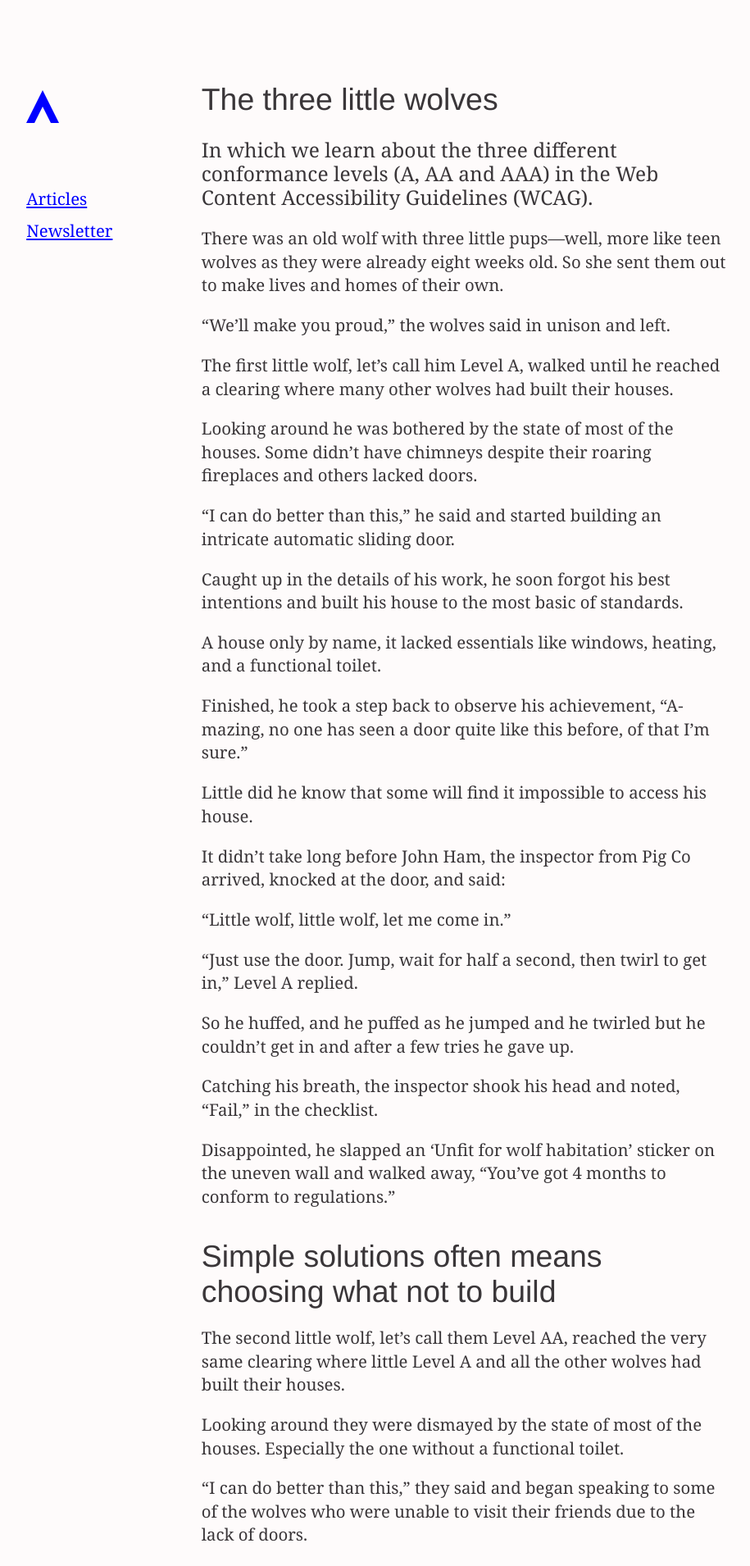
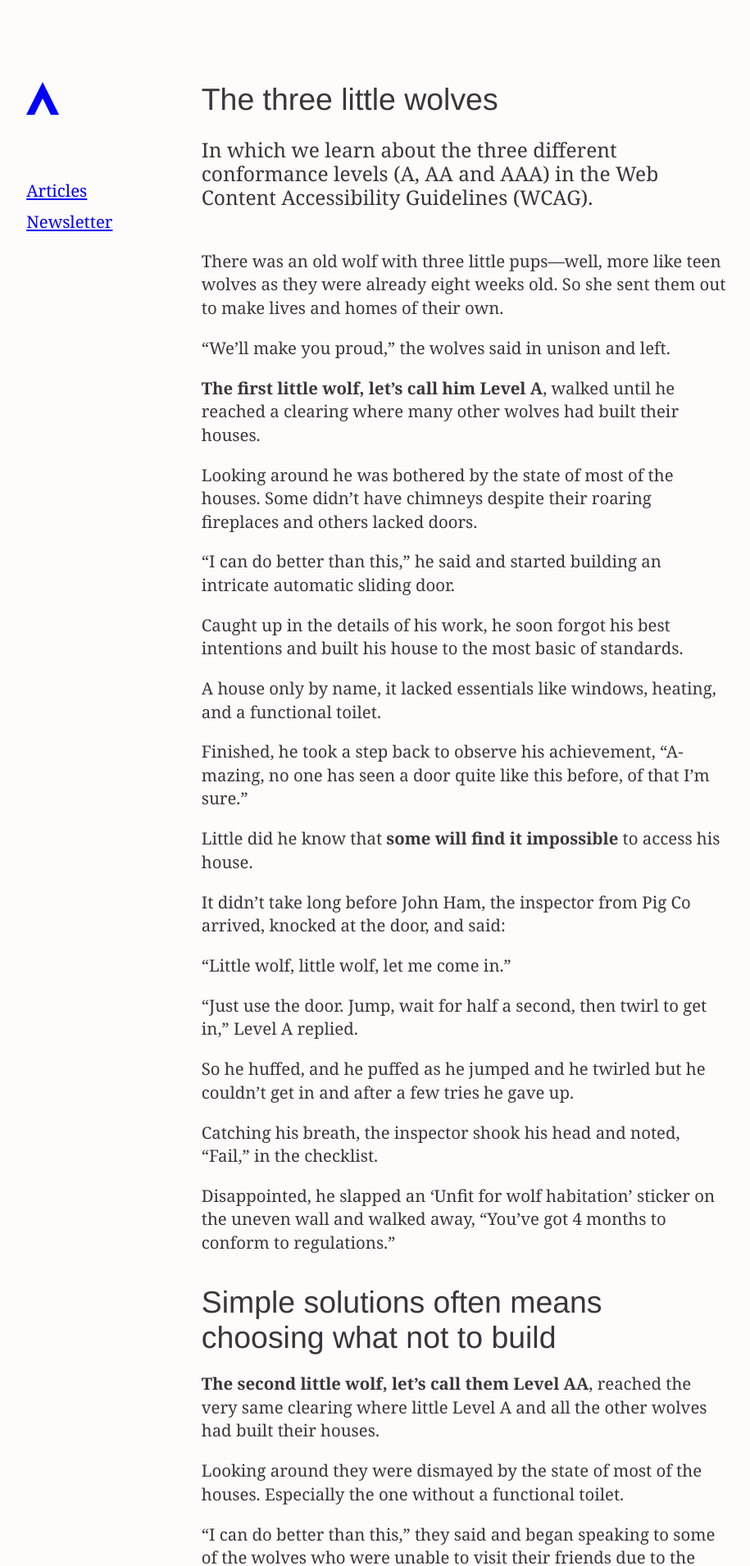
Before and after one commit to fiinix/superdupercritical, a Jekyll site: the page built from _posts/2019-06-11-wolves.md, in a window 1280 px wide. Shown: the top 1910 px of the page at 82% size, without its empty margins (110-1025 px from the left). Built offline with Jekyll 4.4.1, drawn with Linux system fonts in a browser that asks for light colours; some of the changed text lies outside the part shown.

Commit message:
Add narrow viewport styles. Tweak layout

```diff
--- a/_includes/email-cta.html
+++ b/_includes/email-cta.html
@@ -9,7 +9,7 @@
 
         <div class="field-group field-group--abreasted">
             <label for="mce-EMAIL" class="field-label visuallyhidden">Email (Required)</label>
-            <input type="email" value="" name="EMAIL" class="required email" id="mce-EMAIL" placeholder="E.g. jane.smith@company.com">
+            <input type="email" value="" name="EMAIL" class="required email" id="mce-EMAIL" placeholder="E.g. alex.smith@company.com">
             <div class="field-group">
                 <button type="submit" name="subscribe" id="mc-embedded-subscribe" class="subscribe-button">Yes, subscribe</button>
             </div>
--- a/_posts/2019-06-11-wolves.md
+++ b/_posts/2019-06-11-wolves.md
@@ -11,7 +11,7 @@
 
 “We’ll make you proud,” the wolves said in unison and left.
 
-The first little wolf, let’s call him Level A, walked until he reached a clearing where many other wolves had built their houses.
+**The first little wolf, let’s call him Level A**, walked until he reached a clearing where many other wolves had built their houses.
 
 Looking around he was bothered by the state of most of the houses. Some didn’t have chimneys despite their roaring fireplaces and others lacked doors.
 
@@ -23,7 +23,7 @@
 
 Finished, he took a step back to observe his achievement, “A-mazing, no one has seen a door quite like this before, of that I’m sure.”
 
-Little did he know that some will find it impossible to access his house.
+Little did he know that **some will find it impossible** to access his house.
 
 It didn’t take long before John Ham, the inspector from Pig Co arrived, knocked at the door, and said:
 
@@ -39,7 +39,7 @@
 
 ## Simple solutions often means choosing what not to build
 
-The second little wolf, let’s call them Level AA, reached the very same clearing where little Level A and all the other wolves had built their houses.
+**The second little wolf, let’s call them Level AA**, reached the very same clearing where little Level A and all the other wolves had built their houses.
 
 Looking around they were dismayed by the state of most of the houses. Especially the one without a functional toilet.
 
@@ -53,7 +53,7 @@
 
 Finished, they took a step back to observe their achievement, “AA-mazing, this must be compliant.”
 
-Little did they know that some will find it difficult to access their house.
+Little did they know that **some will find it difficult** to access their house.
 
 It didn’t take long before the inspector from Pig Co arrived, knocked at the door, and said:
 
@@ -69,7 +69,7 @@
 
 ## Building for wolves, not checklists are what really matters
 
-The last little wolf, let’s call her Level AAA, reached the very same clearing where little Level A, Level AA and all the other wolves had built their houses.
+**The last little wolf, let’s call her Level AAA**, reached the very same clearing where little Level A, Level AA and all the other wolves had built their houses.
 
 Looking around she was horrified by the state of most of the houses. Especially the one without a functional toilet.
 
@@ -81,7 +81,7 @@
 
 Finished, Level AAA and her team took a step back to observe their achievement, “AAA-mazing start but we can do better.”
 
-For she knew some will find it somewhat difficult to access her house.
+For she knew **some will find it somewhat difficult** to access her house.
 
 It didn’t take long before the inspector arrived, knocked at the door, and said:
 
@@ -99,4 +99,4 @@
 
 Thrilled, the inspector finally slapped a ‘Fit for wolf habitation’ sticker on the wall and asked the little wolf to sit down together so they could discuss how to best teach all the other wolves how to fix their houses and they lived happily ever afterwards.
 
-The end.
+*The end.*
--- a/articles.html
+++ b/articles.html
@@ -6,7 +6,7 @@
     <h1 class="page-heading gamma">Articles</h1>
 
     <div class="lead">
-        <p>Get articles like these before they&rsquo;re published by subscribing to the fortnightly advice.</p>
+        <p>Get articles like this before they&rsquo;re published by subscribing to the fortnightly advice.</p>
     </div>
 
     <ul class="post-list">
--- a/assets/styles/style.scss
+++ b/assets/styles/style.scss
@@ -61,7 +61,7 @@
 /*------------------------------------*\
     #Functions
 \*------------------------------------*/
-@function em($target, $context: $font-size) {
+@function em($target, $context: 16) {
 
 	@return $target/$context +em
 
@@ -173,6 +173,10 @@
 	line-height: 1.2;
 }
 
+.lead {
+	margin-bottom: 3rem;
+}
+
 h1, .alpha {
 	font-family: "HelveticaNeue-Medium", "Helvetica Neue Medium", "Helvetica Neue", Helvetica, Arial, "Lucida Grande", sans-serif;
 	font-weight: 500;
@@ -204,16 +208,49 @@
 }
 
 .wrapper {
-	max-width: 75vw;
-	margin: 11.11vh 22.22vw 22.22vh 11.11vw;
+	margin: 5.55vh 11.11vw 11.11vh 5.55vw;
 	/*margin-left: auto;*/
 	/*margin-right: auto;*/
 	display: flex;
 	justify-content: flex-end;
+	flex-flow: column nowrap;
+
+	@include mq(641) {
+
+		max-width: 75vw;
+		margin: 11.11vh 22.22vw 22.22vh 11.11vw;
+		flex-flow: row wrap;
+
+	}
 }
 
+.primary {
+	flex: 1 1 auto;
+
+	@include mq(641) {
+
+		margin-left: 1.5em;
+		margin-top: 0;
+		max-width: 49.99vw;
+
+	}
+}
+
+.secondary {
+	flex: 1 1 auto;
+	align-self: flex-start;
+
+	@include mq(641) {
+
+		position: sticky;
+		top: 11.11vh;
+
+	}
+}
+
+
 * + .main {
-	margin-top: 3em;
+	//margin-top: 3em;
 }
 
 .first {
@@ -242,17 +279,34 @@
 
 nav {
 	display: flex;
-	flex-flow: column nowrap;
-	align-items: flex-start;
+	flex-flow: row nowrap;
+	align-items: center;
+
+
+	@include mq(641) {
+
+		flex-flow: column nowrap;
+		align-items: flex-start;
+
+	}
 }
 nav a {
 	display: inline-block;
 	//font-size: calc(14px + (16 - 14) * ((100vw - 320px) / (1200 - 320)));
 	font-size: calc(16px + (20 - 16) * ((100vw - 320px) / (1200 - 320)));
-	margin-top: 0.5em;
+	margin-right: 1em;
+	margin-top: 0;
 
-	&:first-child {
-		margin-bottom: 3em;
+	@include mq(641) {
+
+		margin-top: 0.5em;
+		margin-right: 0;
+
+		&:first-child {
+			margin-top: 0;
+			margin-bottom: 3em;
+		}
+
 	}
 }
 
@@ -262,20 +316,6 @@
 	margin-left: 0.125em;
 	position: relative;
 	top: -0.1em;
-}
-
-.primary {
-	flex: 1 1 auto;
-	max-width: 49.99vw;
-	margin-left: 1.5em;
-	margin-top: 0;
-}
-
-.secondary {
-	position: sticky;
-	top: 11.11vh;
-	flex: 1 1 auto;
-	align-self: flex-start;
 }
 
 picture {
@@ -419,7 +459,7 @@
 
 
 * + .email {
-	margin-top: 3em;
+	margin-top: 4.5rem;
 }
 
 
--- a/index.html
+++ b/index.html
@@ -26,4 +26,6 @@
 
   <p>With teaching, public speaking and by writing in industry-recognised print publications, such as net magazine, he continues to educate and empower peers and people alike, on how to transform their organisations to make a better web for everyone.</p>
 
+  {% include email-cta.html %}
+
 </div>
```
Also changed, not shown: _includes/email-signup.html (+79 -96 lines), 1 other file.
